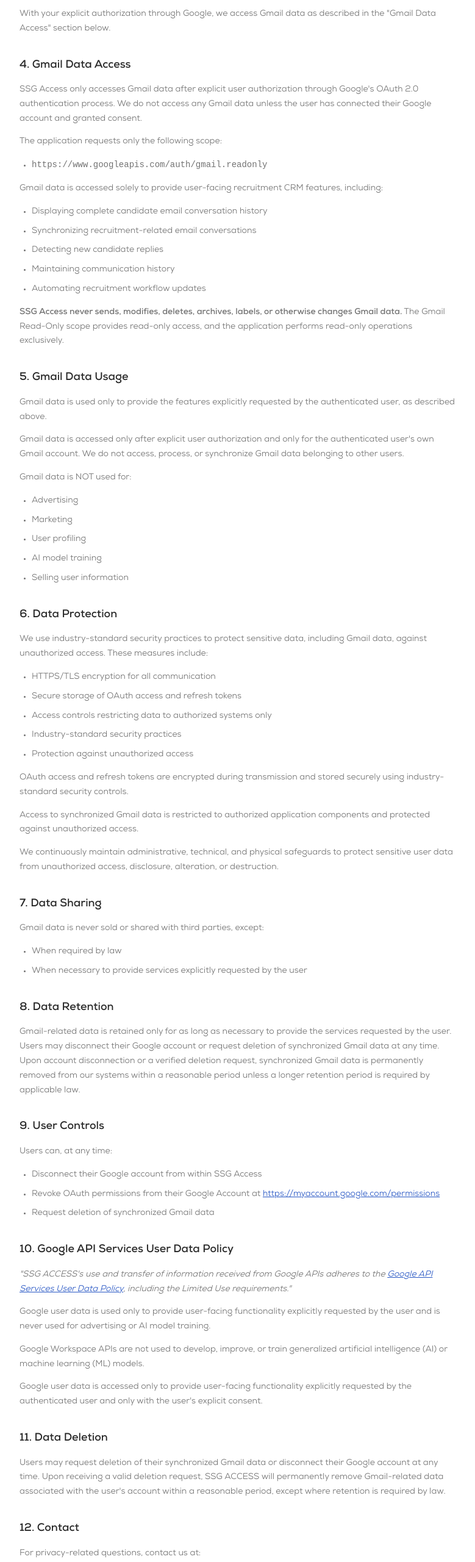
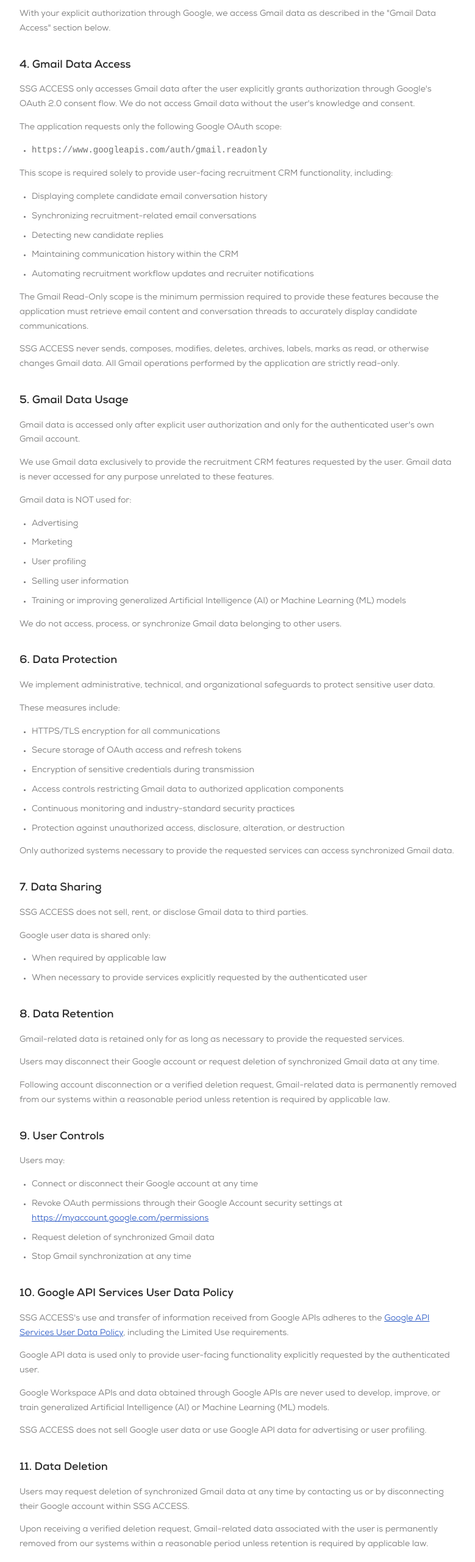
Before and after one commit to Surely-Placed/FrontEnd, a Next.js app in the folder surely-placed-fe/: page /ssg-privacy-policy in a window 1280 px wide. Shown: the part 1140-3701 px from the top of the page at 61% size, without its empty margins (248-1027 px from the left). Built offline with nearby package versions, Linux system fonts and the light colour scheme; no server answers; a web font is replaced by a local one.

Commit message:
changed content on hidden routes

```diff
--- a/surely-placed-fe/src/components/Ssg/SsgPrivacyPolicy.jsx
+++ b/surely-placed-fe/src/components/Ssg/SsgPrivacyPolicy.jsx
@@ -59,113 +59,119 @@
 
       <h2>4. Gmail Data Access</h2>
       <p>
-        SSG Access only accesses Gmail data after explicit user authorization through Google&apos;s
-        OAuth 2.0 authentication process. We do not access any Gmail data unless the user has connected
-        their Google account and granted consent.
+        SSG ACCESS only accesses Gmail data after the user explicitly grants authorization through
+        Google&apos;s OAuth 2.0 consent flow. We do not access Gmail data without the user&apos;s
+        knowledge and consent.
       </p>
-      <p>The application requests only the following scope:</p>
+      <p>The application requests only the following Google OAuth scope:</p>
       <ul>
         <li>
           <code>https://www.googleapis.com/auth/gmail.readonly</code>
         </li>
       </ul>
       <p>
-        Gmail data is accessed solely to provide user-facing recruitment CRM features, including:
+        This scope is required solely to provide user-facing recruitment CRM functionality, including:
       </p>
       <ul>
         <li>Displaying complete candidate email conversation history</li>
         <li>Synchronizing recruitment-related email conversations</li>
         <li>Detecting new candidate replies</li>
-        <li>Maintaining communication history</li>
-        <li>Automating recruitment workflow updates</li>
+        <li>Maintaining communication history within the CRM</li>
+        <li>Automating recruitment workflow updates and recruiter notifications</li>
       </ul>
       <p>
-        <strong>
-          SSG Access never sends, modifies, deletes, archives, labels, or otherwise changes Gmail
-          data.
-        </strong>{' '}
-        The Gmail Read-Only scope provides read-only access, and the application performs read-only
-        operations exclusively.
+        The Gmail Read-Only scope is the minimum permission required to provide these features because
+        the application must retrieve email content and conversation threads to accurately display
+        candidate communications.
+      </p>
+      <p>
+        SSG ACCESS never sends, composes, modifies, deletes, archives, labels, marks as read, or
+        otherwise changes Gmail data. All Gmail operations performed by the application are strictly
+        read-only.
       </p>
 
       <h2>5. Gmail Data Usage</h2>
       <p>
-        Gmail data is used only to provide the features explicitly requested by the authenticated
-        user, as described above.
+        Gmail data is accessed only after explicit user authorization and only for the authenticated
+        user&apos;s own Gmail account.
       </p>
       <p>
-        Gmail data is accessed only after explicit user authorization and only for the authenticated
-        user&apos;s own Gmail account. We do not access, process, or synchronize Gmail data belonging
-        to other users.
+        We use Gmail data exclusively to provide the recruitment CRM features requested by the user.
+        Gmail data is never accessed for any purpose unrelated to these features.
       </p>
       <p>Gmail data is NOT used for:</p>
       <ul>
         <li>Advertising</li>
         <li>Marketing</li>
         <li>User profiling</li>
-        <li>AI model training</li>
         <li>Selling user information</li>
+        <li>
+          Training or improving generalized Artificial Intelligence (AI) or Machine Learning (ML)
+          models
+        </li>
       </ul>
+      <p>
+        We do not access, process, or synchronize Gmail data belonging to other users.
+      </p>
 
       <h2>6. Data Protection</h2>
       <p>
-        We use industry-standard security practices to protect sensitive data, including Gmail data,
-        against unauthorized access. These measures include:
+        We implement administrative, technical, and organizational safeguards to protect sensitive user
+        data.
       </p>
+      <p>These measures include:</p>
       <ul>
-        <li>HTTPS/TLS encryption for all communication</li>
+        <li>HTTPS/TLS encryption for all communications</li>
         <li>Secure storage of OAuth access and refresh tokens</li>
-        <li>Access controls restricting data to authorized systems only</li>
-        <li>Industry-standard security practices</li>
-        <li>Protection against unauthorized access</li>
+        <li>Encryption of sensitive credentials during transmission</li>
+        <li>Access controls restricting Gmail data to authorized application components</li>
+        <li>Continuous monitoring and industry-standard security practices</li>
+        <li>Protection against unauthorized access, disclosure, alteration, or destruction</li>
       </ul>
       <p>
-        OAuth access and refresh tokens are encrypted during transmission and stored securely using
-        industry-standard security controls.
-      </p>
-      <p>
-        Access to synchronized Gmail data is restricted to authorized application components and
-        protected against unauthorized access.
-      </p>
-      <p>
-        We continuously maintain administrative, technical, and physical safeguards to protect
-        sensitive user data from unauthorized access, disclosure, alteration, or destruction.
+        Only authorized systems necessary to provide the requested services can access synchronized
+        Gmail data.
       </p>
 
       <h2>7. Data Sharing</h2>
-      <p>Gmail data is never sold or shared with third parties, except:</p>
+      <p>SSG ACCESS does not sell, rent, or disclose Gmail data to third parties.</p>
+      <p>Google user data is shared only:</p>
       <ul>
-        <li>When required by law</li>
-        <li>When necessary to provide services explicitly requested by the user</li>
+        <li>When required by applicable law</li>
+        <li>When necessary to provide services explicitly requested by the authenticated user</li>
       </ul>
 
       <h2>8. Data Retention</h2>
       <p>
-        Gmail-related data is retained only for as long as necessary to provide the services requested
-        by the user. Users may disconnect their Google account or request deletion of synchronized
-        Gmail data at any time. Upon account disconnection or a verified deletion request, synchronized
-        Gmail data is permanently removed from our systems within a reasonable period unless a longer
-        retention period is required by applicable law.
+        Gmail-related data is retained only for as long as necessary to provide the requested services.
+      </p>
+      <p>
+        Users may disconnect their Google account or request deletion of synchronized Gmail data at any
+        time.
+      </p>
+      <p>
+        Following account disconnection or a verified deletion request, Gmail-related data is
+        permanently removed from our systems within a reasonable period unless retention is required by
+        applicable law.
       </p>
 
       <h2>9. User Controls</h2>
-      <p>Users can, at any time:</p>
+      <p>Users may:</p>
       <ul>
-        <li>Disconnect their Google account from within SSG Access</li>
+        <li>Connect or disconnect their Google account at any time</li>
         <li>
-          Revoke OAuth permissions from their Google Account at{' '}
+          Revoke OAuth permissions through their Google Account security settings at{' '}
           <a href="https://myaccount.google.com/permissions" target="_blank" rel="noopener noreferrer">
             https://myaccount.google.com/permissions
           </a>
         </li>
         <li>Request deletion of synchronized Gmail data</li>
+        <li>Stop Gmail synchronization at any time</li>
       </ul>
 
       <h2>10. Google API Services User Data Policy</h2>
       <p>
-        <em>
-          &quot;SSG ACCESS&apos;s use and transfer of information received from Google APIs adheres to
-          the{' '}
+        SSG ACCESS&apos;s use and transfer of information received from Google APIs adheres to the{' '}
         <a
           href="https://developers.google.com/terms/api-services-user-data-policy"
           target="_blank"
@@ -173,28 +179,30 @@
         >
           Google API Services User Data Policy
         </a>
-          , including the Limited Use requirements.&quot;
-        </em>
+        , including the Limited Use requirements.
       </p>
       <p>
-        Google user data is used only to provide user-facing functionality explicitly requested by the
-        user and is never used for advertising or AI model training.
+        Google API data is used only to provide user-facing functionality explicitly requested by the
+        authenticated user.
       </p>
       <p>
-        Google Workspace APIs are not used to develop, improve, or train generalized artificial
-        intelligence (AI) or machine learning (ML) models.
+        Google Workspace APIs and data obtained through Google APIs are never used to develop, improve,
+        or train generalized Artificial Intelligence (AI) or Machine Learning (ML) models.
       </p>
       <p>
-        Google user data is accessed only to provide user-facing functionality explicitly requested by
-        the authenticated user and only with the user&apos;s explicit consent.
+        SSG ACCESS does not sell Google user data or use Google API data for advertising or user
+        profiling.
       </p>
 
       <h2>11. Data Deletion</h2>
       <p>
-        Users may request deletion of their synchronized Gmail data or disconnect their Google account
-        at any time. Upon receiving a valid deletion request, SSG ACCESS will permanently remove
-        Gmail-related data associated with the user&apos;s account within a reasonable period, except
-        where retention is required by law.
+        Users may request deletion of synchronized Gmail data at any time by contacting us or by
+        disconnecting their Google account within SSG ACCESS.
+      </p>
+      <p>
+        Upon receiving a verified deletion request, Gmail-related data associated with the user is
+        permanently removed from our systems within a reasonable period unless retention is required by
+        applicable law.
       </p>
 
       <h2>12. Contact</h2>
@@ -205,6 +213,10 @@
         <br />
         Phone: {SITE_PHONES.map((p) => p.display).join(', ')}
       </p>
+      <p>
+        This Privacy Policy will be updated as necessary to reflect changes in our services, applicable
+        laws, or Google API requirements.
+      </p>
     </LegalLayout>
   );
 }
```
Lines whose indentation alone changed are shown as unchanged.
